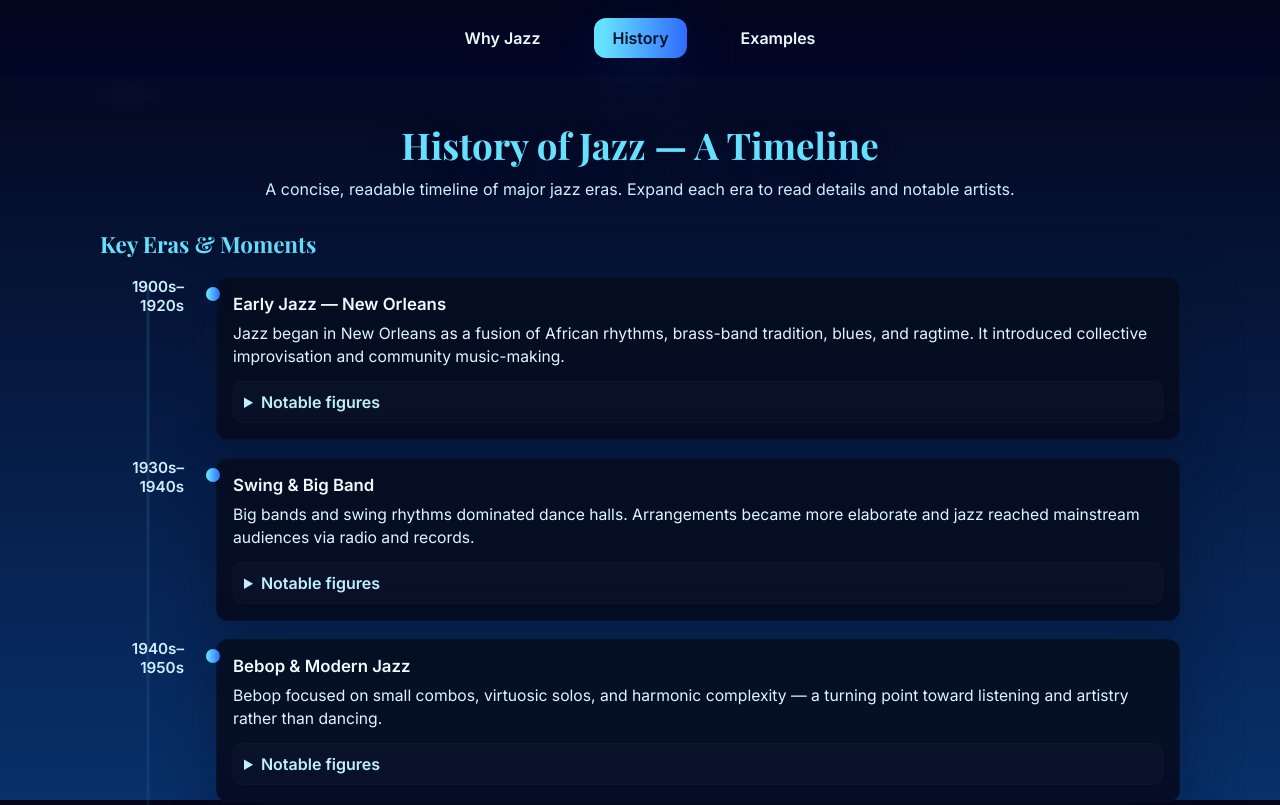
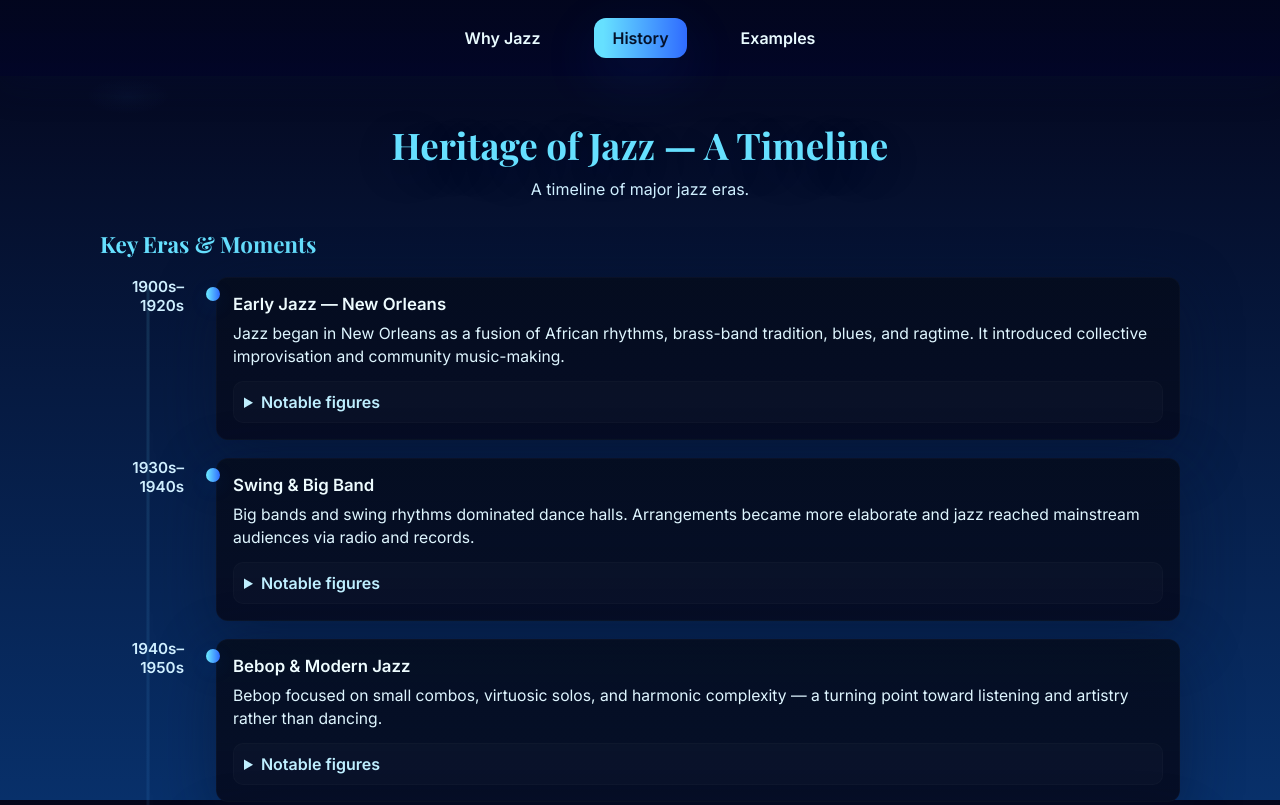
Before and after one commit to 8norrapat/Jazz, a plain HTML site: page history.html in a window 1280 px wide. Shown: the top 805 px of the page. Drawn offline with nearby package versions, Linux system fonts and the light colour scheme.

Commit message:
Update history.html

```diff
--- a/history.html
+++ b/history.html
@@ -19,8 +19,8 @@
 
   <main class="history-root" role="main">
     <header class="history-hero">
-      <h1>History of Jazz — A Timeline</h1>
-      <p class="subtitle">A concise, readable timeline of major jazz eras. Expand each era to read details and notable artists.</p>
+      <h1>Heritage of Jazz — A Timeline</h1>
+      <p class="subtitle">A timeline of major jazz eras.</p>
     </header>
 
     <section class="timeline" aria-labelledby="timeline-title">
```
